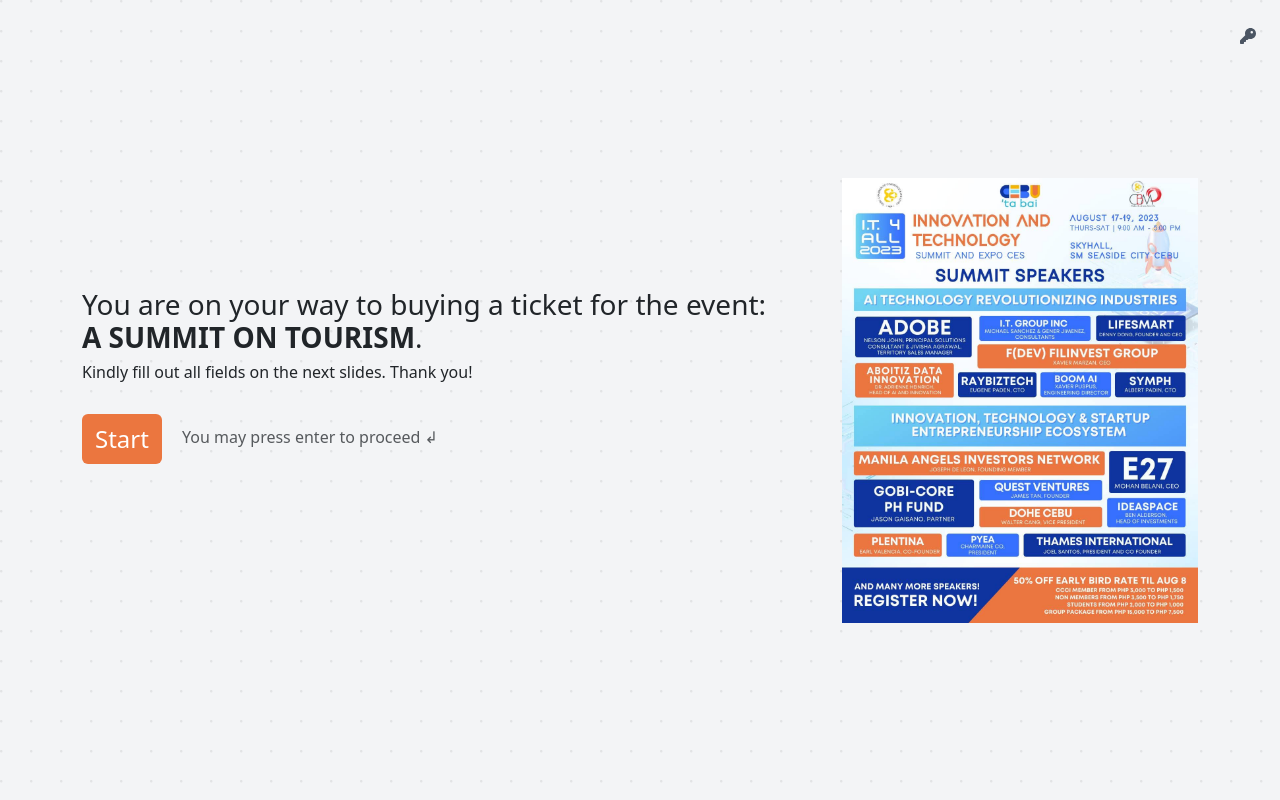
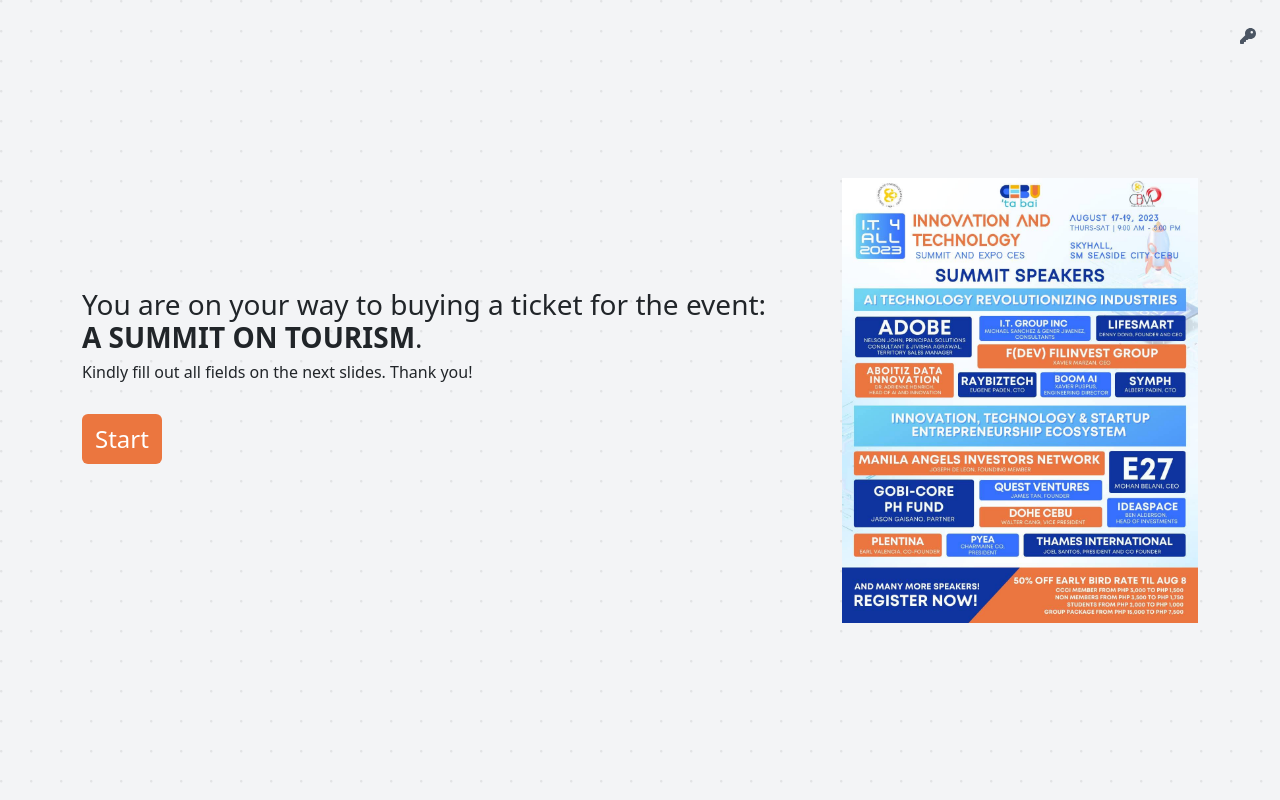
Before and after one commit to ScriptHubs/cebubm, a Laravel app: page / in a window 1280 px wide. Run offline with Laravel 10, Linux system fonts and the light colour scheme; data that the repository does not hold is empty; parts of the project's set-up code (start-up, migrations or seed data) failed here and were passed over; some libraries are stand-ins or nearby versions.

Commit message:
fixing enter

```diff
--- a/app/Http/Livewire/Registration.php
+++ b/app/Http/Livewire/Registration.php
@@ -82,16 +82,7 @@
         $this->imagePosterImage = $this->events[0]->poster;
         return view('livewire.registration');
     }
-    public function updated($propertyName)
-    {
-        if ($propertyName === 'someProperty') {
-            // Check if the Enter key was pressed
-            if ($this->someProperty === "ENTER_KEY_VALUE") {
-                // Handle the Enter key press here
-                $this->nextPanel();
-            }
-        }
-    }
+
     public function mount()
     {
 
--- a/resources/views/livewire/registration.blade.php
+++ b/resources/views/livewire/registration.blade.php
@@ -18,9 +18,7 @@
                             <h6>Kindly fill out all fields on the next slides. Thank you!</h5>
                                 <br>
                                 <button  wire:click='nextPanel' wire:ignore type="button"
-                                    class="btn btn-orange trigger-enter text-white fs-4">Start</button> <span
-                                    class="ps-3 text-muted -bottom-3 disabled">You may
-                                    press enter to proceed ↲</span>
+                                    class="btn btn-orange trigger-enter text-white fs-4">Start</button>
                         </div>
                     @elseif($activePanel === 'membership')
                         <div>
@@ -55,9 +53,7 @@
                             </div>
                             <br>
                             <button  wire:click='nextPanel' wire:ignore type="button"
-                                class="btn btn-orange trigger-enter text-white fs-4">Next</button> <span class="ps-3  disabled">You
-                                may
-                                press enter to proceed ↲</span>
+                                class="btn btn-orange trigger-enter text-white fs-4">Next</button>
                         </div>
                     @elseif($activePanel === 'name')
                         <div>
@@ -87,9 +83,7 @@
                             </div>
                             <br>
                             <button  wire:click='nextPanel' wire:ignore type="button"
-                                class="btn btn-orange trigger-enter text-white fs-4">Next</button> <span class="ps-3  disabled">You
-                                may
-                                press enter to proceed ↲</span>
+                                class="btn btn-orange trigger-enter text-white fs-4">Next</button>
 
                         </div>
                     @elseif($activePanel === 'email_address')
@@ -104,9 +98,7 @@
                             </div>
 
                             <br>
-                            <button onclick="next_panel();" class="btn btn-orange trigger-enter text-white fs-4">Next</button> <span
-                                class="ps-3  disabled">You may
-                                press enter to proceed ↲</span>
+                            <button onclick="next_panel();" class="btn btn-orange trigger-enter text-white fs-4">Next</button>
                         </div>
                     @elseif($activePanel === 'company')
                         <div>
@@ -121,9 +113,7 @@
 
                             <br>
                             <button  wire:click='nextPanel' wire:ignore type="button"
-                                class="btn btn-orange trigger-enter text-white fs-4">Next</button> <span class="ps-3  disabled">You
-                                may
-                                press enter to proceed ↲</span>
+                                class="btn btn-orange trigger-enter text-white fs-4">Next</button>
                         </div>
                     @elseif($activePanel === 'sectorBoxoption')
                         <div>
@@ -178,9 +168,7 @@
                             </div>
                             <br>
                             <button  wire:click='nextPanel' wire:ignore type="button"
-                                class="btn btn-orange trigger-enter text-white fs-4">Next</button> <span class="ps-3  disabled">You
-                                may
-                                press enter to proceed ↲</span>
+                                class="btn btn-orange trigger-enter text-white fs-4">Next</button>
 
                         </div>
                     @elseif($activePanel === 'industry')
@@ -197,9 +185,7 @@
 
                             <br>
                             <button  wire:click='nextPanel' wire:ignore type="button"
-                                class="btn btn-orange trigger-enter text-white fs-4">Next</button> <span class="ps-3  disabled">You
-                                may
-                                press enter to proceed ↲</span>
+                                class="btn btn-orange trigger-enter text-white fs-4">Next</button>
                         </div>
                     @elseif($activePanel === 'reference')
                         <div>
@@ -261,10 +247,7 @@
                                 </div>
                                 <br>
                                 <button  wire:click='nextPanel' wire:ignore type="button"
-                                    class="btn btn-orange trigger-enter text-white fs-4">Next</button> <span
-                                    class="ps-3  disabled">You
-                                    may
-                                    press enter to proceed ↲</span>
+                                    class="btn btn-orange trigger-enter text-white fs-4">Next</button>
                         </div>
                     @elseif($activePanel === 'expectation')
                         <div>
@@ -288,9 +271,7 @@
                             </div>
                             <br>
                             <button  wire:click='nextPanel' wire:ignore type="button"
-                                class="btn btn-orange trigger-enter text-white fs-4">Next</button> <span class="ps-3  disabled">You
-                                may
-                                press enter to proceed ↲</span>
+                                class="btn btn-orange trigger-enter text-white fs-4">Next</button>
                         </div>
                     @elseif($activePanel === 'connect')
                         <div>
@@ -364,9 +345,7 @@
                             <br>
 
                             <button  wire:click='nextPanel' wire:ignore type="button"
-                                class="btn btn-orange trigger-enter text-white fs-4">Next</button> <span class="ps-3  disabled">You
-                                may
-                                press enter to proceed ↲</span>
+                                class="btn btn-orange trigger-enter text-white fs-4">Next</button>
 
                         </div>
                     @elseif($activePanel === 'ticket_type')
```
